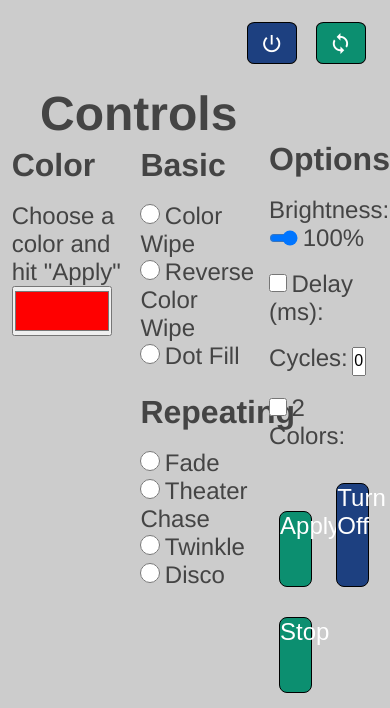
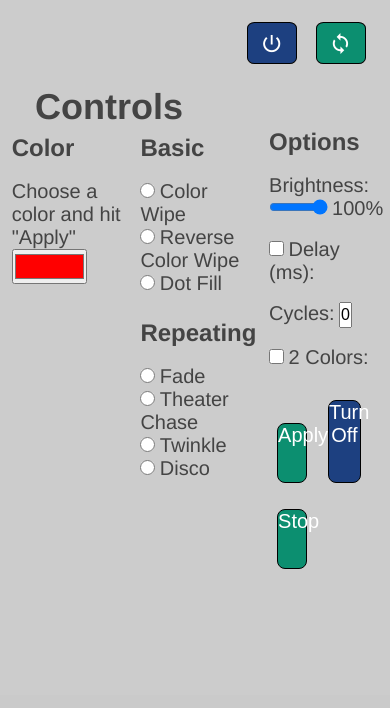
Before and after one commit to mpatti7/thesis, a Flask app: page /controls/ in a window 390 px wide. Shown: the part 149-857 px from the top of the page. After the commit the page ends 718 px from the top, so only its background shows below. Run offline with Flask 2, Linux system fonts and the light colour scheme.

Commit message:
Controls responsive to laptop screens. Updated README

```diff
--- a/static/css/controls.css
+++ b/static/css/controls.css
@@ -145,3 +145,154 @@
 .speedDiv .subSpeedDiv label{
 	padding-left: 40px;
 }
+
+@media only screen and (max-width: 1280px){
+	* {
+		margin: 0;
+		padding: 0;
+	}
+
+	.controls{
+		margin-top: 75px;
+		margin-left: 35px;
+		font-size: 150%;
+	}
+
+	.column{
+		float: left;
+		width: 30%;
+		/* margin-left: 40px; */
+		margin-left: 3%;
+	}
+
+	#colorColumn h4{
+		font-size: 150%;
+		margin-top: 5%;
+	}
+	#colorColumn label{
+		font-size: 125%;
+	}
+
+	#favcolor{
+		width: 75px;
+		/* height: 100%; */
+		height: 35px;
+	}
+
+	#functionsColumn h4{
+		font-size: 150%;
+		margin-top: 5%;
+	}
+	#functionsColumn label{
+		font-size: 125%;
+	}
+	#functionsColumn input{
+		border: 0px;
+		width: 15px;
+		height: 15px;
+	}
+
+	#optionsColumn h4{
+		font-size: 150%;
+		/* margin-top: 3%; */
+	}
+	.sliderDiv input{
+		width: 50%;
+		/* opacity: 0.7; */
+		background: rgb(29, 64, 128);
+		/* height: 50px; */
+		/* background: url("icons/brightness_medium.png"); */
+	}
+	.sliderDiv::-webkit-slider-thumb{
+		border-radius: 50%;
+	}
+	.sliderDiv label{
+		font-size: 125%;
+	}
+
+	.delayDiv label{
+		font-size: 125%;
+	}
+	.delayDiv input{
+		width: 15px;
+		height: 15Px;
+	}
+	#delay{
+		width: 8%;
+		height: 22px;
+		font-size: medium;
+	}
+
+	.cyclesDiv label{
+		font-size: 125%;
+	}
+	.cyclesDiv input{
+		width: 8%;
+		height: 22px;
+		font-size: medium;
+	}
+
+	#twoColorsID{
+		width: 15Px;
+		height: 15Px;
+	}
+	.twoColorsDiv label{
+		font-size: 125%;
+	}
+
+	.row:after{
+		content: "";
+		display: table;
+		clear: both;
+	}
+
+	/* .controlBtns {
+		/* margin-left: 35px; */
+		/* margin-right: 100px; */
+		/* padding-right: 2em;
+	} */
+	.controlBtns button{
+		font-size: 125%;
+		text-align: center;
+		border: 1px solid black;
+		border-radius: 8px;
+		width: 26%;
+		margin: 13px 8px;
+		color: white;
+	}
+	.controlBtns button .material-icons{
+		font-size: 125%;
+		margin-bottom: 10px;
+		/* margin-bottom: 15px; */
+
+	}
+
+	#applyBtn{
+		background-color: rgb(12, 143, 112);
+	}
+	#applyBtn:hover{
+		background-color: rgb(41, 233, 159);
+	}
+
+	#offBtn{
+		background-color: rgb(29, 64, 128);
+		width: 28%;
+	}
+	#offBtn:hover{
+		background-color: rgb(21, 181, 221);
+	}
+
+	#cancelBtn{
+		background-color: rgb(12, 143, 112);
+	}
+	/* #cancelBtn .material-icons{
+		color: red;
+	} */
+	#cancelBtn:hover{
+		background-color: rgb(41, 233, 159);
+	}
+
+	.speedDiv .subSpeedDiv label{
+		padding-left: 40px;
+	}
+}
--- a/static/css/main.css
+++ b/static/css/main.css
@@ -130,7 +130,7 @@ header{
   .rpiControls {
     margin-right: 5%;
     font-size: 200%;
-    margin-top: 1em;
+    margin-top: .5em;
   }
 
   .rpiControls form button{
```
Also changed, not shown: README.md.
